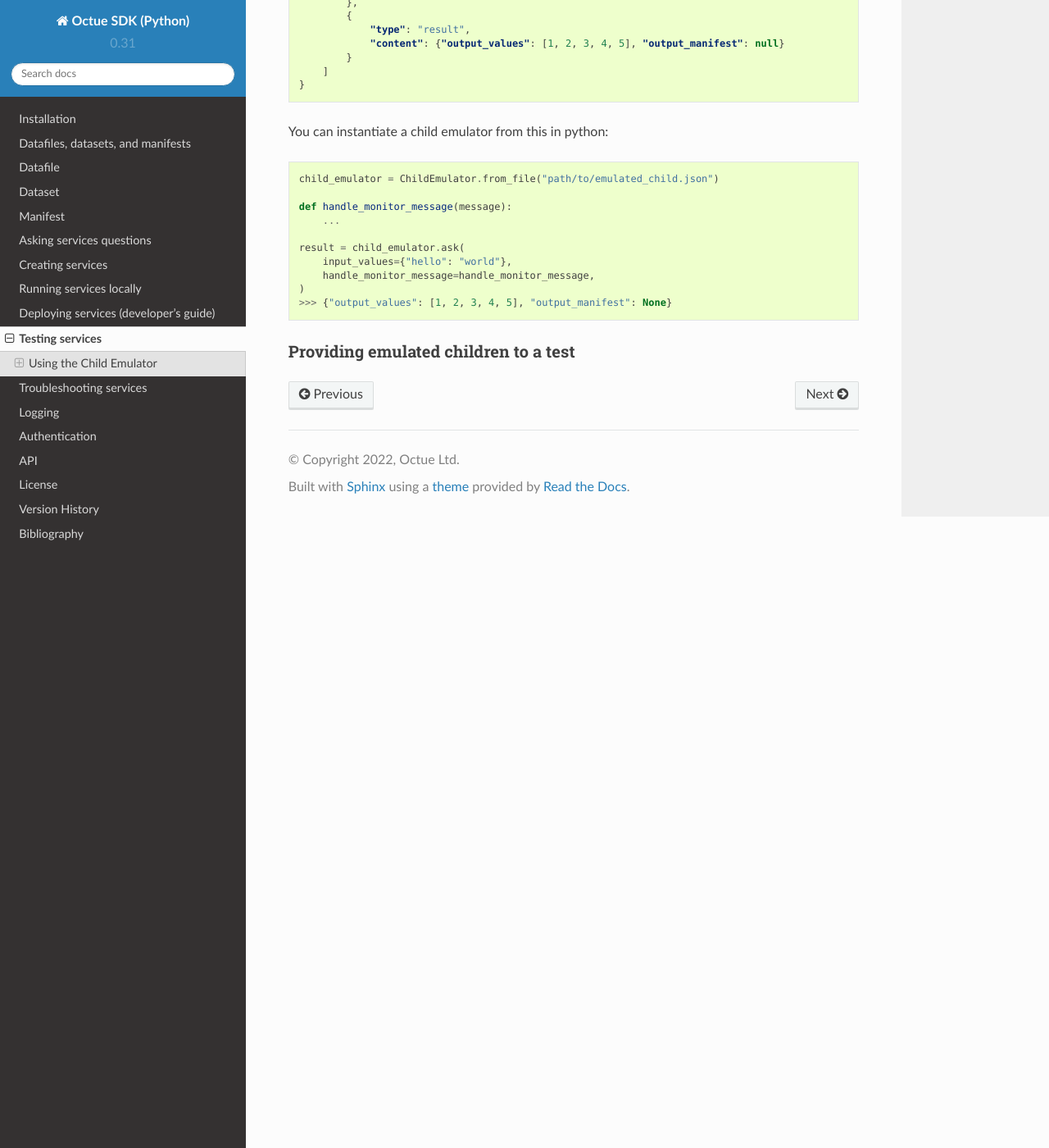
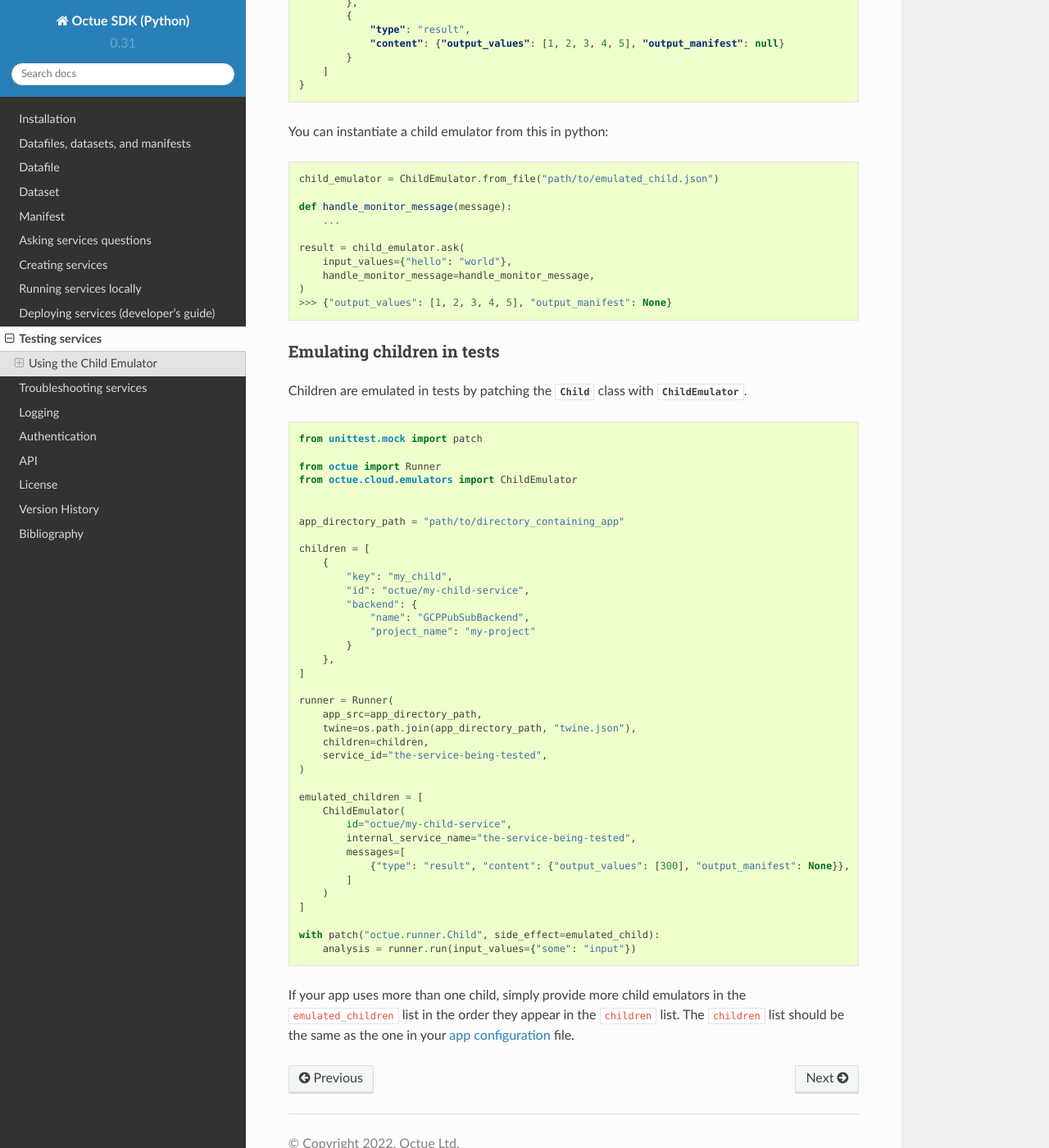
Before and after one commit to octue/octue-sdk-python, a Sphinx documentation site: the page built from docs/source/testing_services.rst, in a window 1280 px wide and 1400 px high, scrolled down 2174 px. Shown: the whole window at 82% size. Built offline with Sphinx 7.4.7 and the Read the Docs theme 2.0.0, drawn with Linux system fonts in a browser that asks for light colours.

Commit message:
DOC: Document how to test an app with a child emulator

```diff
--- a/docs/source/testing_services.rst
+++ b/docs/source/testing_services.rst
@@ -127,5 +127,53 @@ You can instantiate a child emulator from this in python:
     >>> {"output_values": [1, 2, 3, 4, 5], "output_manifest": None}
 
 
-Providing emulated children to a test
--------------------------------------
+Emulating children in tests
+---------------------------
+Children are emulated in tests by patching the :mod:`Child <octue.resources.child.Child>` class with
+:mod:`ChildEmulator <octue.cloud.emulators.child.ChildEmulator>`.
+
+.. code-block:: python
+
+    from unittest.mock import patch
+
+    from octue import Runner
+    from octue.cloud.emulators import ChildEmulator
+
+
+    app_directory_path = "path/to/directory_containing_app"
+
+    children = [
+        {
+            "key": "my_child",
+            "id": "octue/my-child-service",
+            "backend": {
+                "name": "GCPPubSubBackend",
+                "project_name": "my-project"
+            }
+        },
+    ]
+
+    runner = Runner(
+        app_src=app_directory_path,
+        twine=os.path.join(app_directory_path, "twine.json"),
+        children=children,
+        service_id="the-service-being-tested",
+    )
+
+    emulated_children = [
+        ChildEmulator(
+            id="octue/my-child-service",
+            internal_service_name="the-service-being-tested",
+            messages=[
+                {"type": "result", "content": {"output_values": [300], "output_manifest": None}},
+            ]
+        )
+    ]
+
+    with patch("octue.runner.Child", side_effect=emulated_child):
+        analysis = runner.run(input_values={"some": "input"})
+
+
+If your app uses more than one child, simply provide more child emulators in the ``emulated_children`` list in the order
+they appear in the ``children`` list. The ``children`` list should be the same as the one in your
+:ref:`app configuration <app_configuration>` file.
```
